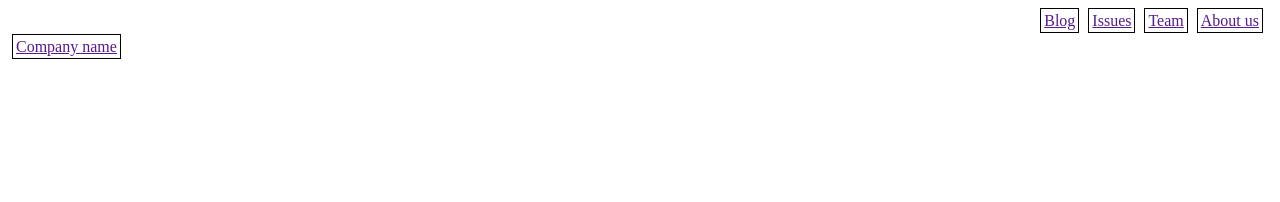
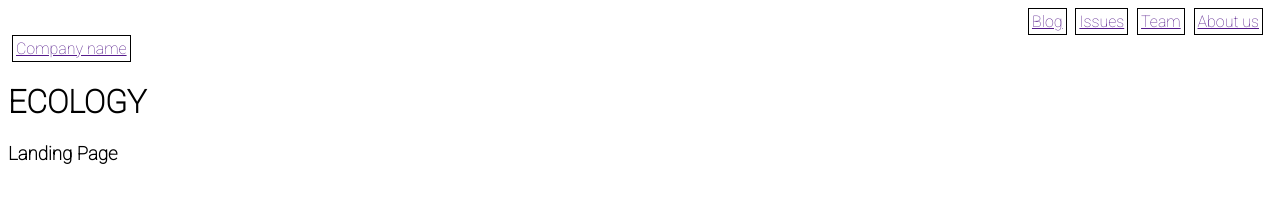
Before and after one commit to Ivank-v/yavanyaa.github.io, a plain HTML site: page index.html in a window 1280 px wide. Drawn offline with Linux system fonts and the light colour scheme; files that its build step writes are made by us from their sources.

Commit message:
Add files via upload

```diff
--- a/index.html
+++ b/index.html
@@ -6,6 +6,11 @@
     <title>ECOLOGY LANDING PAGE</title>
      <link rel="stylesheet" href="css/main.css">
     <style>
+        @import url('https://fonts.googleapis.com/css2?family=Roboto:wght@100&display=swap');
+        body {
+            font-family: Roboto;
+        }
+
    ul.menu-main {
     margin: 0; /* Обнуляем значение отступов */
     padding: 4px; /* Значение полей */
@@ -23,7 +28,8 @@
         }
         div.companyname{
             display: flex;
-            flex direction: row
+            flex direction: row;
+
         }
   </style>
 </head>
@@ -46,6 +52,8 @@
         </ul>
     </div>
         </div>
+    <h1>ECOLOGY</h1>
+    <h3>Landing Page</h3>
 </body>
 
 </html>
```
